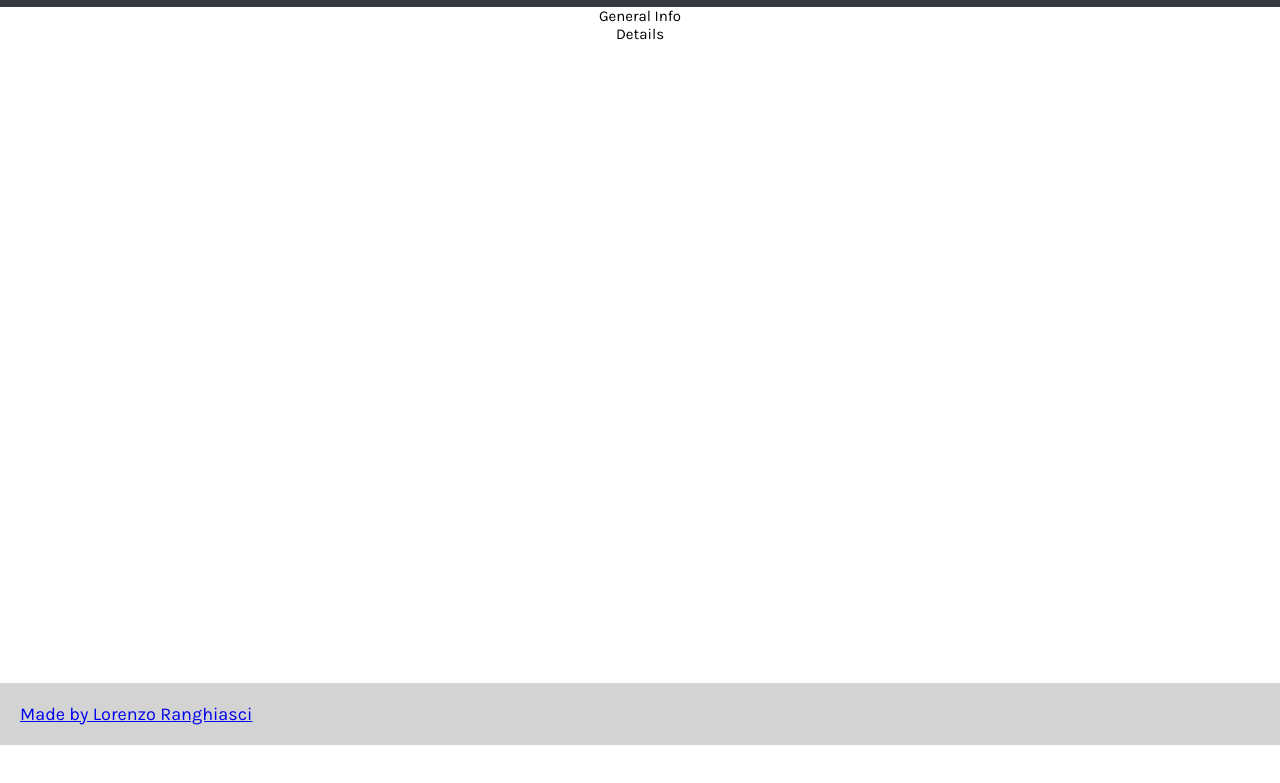
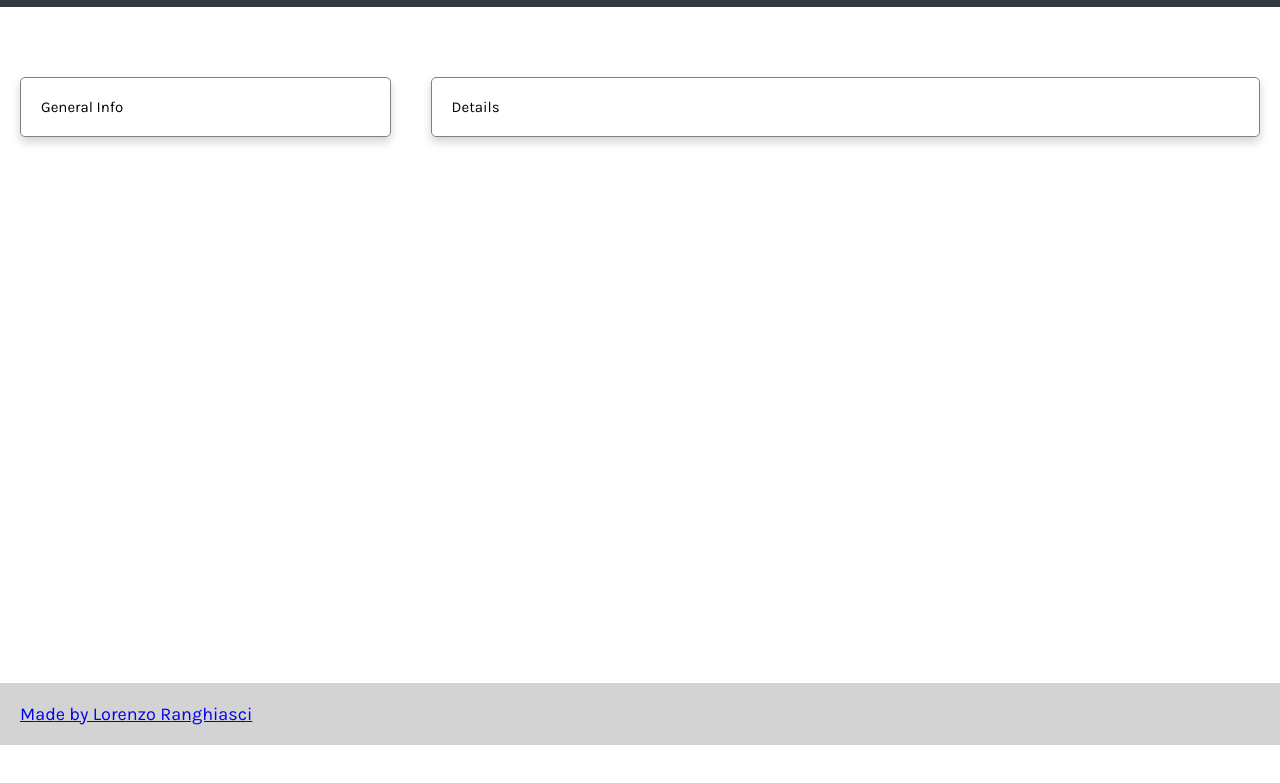
Before and after one commit to zioscuro/LRA-Profile-Manager, a plain HTML site: page mockup/profile.html in a window 1280 px wide. Shown: the part 55-838 px from the top of the page. Drawn offline with Linux system fonts and the light colour scheme.

Commit message:
Add profile page flex container and styles

```diff
--- a/mockup/profile.html
+++ b/mockup/profile.html
@@ -42,8 +42,10 @@
 
   <!-- PROFILE -->
   <div class="container">
-      <div>General Info</div>
-      <div>Details</div>
+      <div class="profile-container">
+        <div class="profile-section profile-identity">General Info</div>
+        <div class="profile-section profile-data">Details</div>
+      </div>
 </div>
 
   <!-- FOOTER -->
--- a/mockup/styles.css
+++ b/mockup/styles.css
@@ -7,6 +7,14 @@
 html {
     font-family: 'Karla', sans-serif;
     font-size: 15px;
+}
+
+.profile-card, .profile-section {
+    margin: 20px;
+    padding: 20px;
+    border: 1px solid gray;
+    border-radius: 5px;
+    box-shadow: 0px 5px 10px 0px lightgray;
 }
 
 /* NAVBAR */
@@ -80,10 +88,10 @@ html {
     display: none;
 }
 
-/* PROFILE CARDS */
+/* HOMEPAGE PROFILE CARDS */
 
 .container {
-    max-width: 1200px;
+    max-width: 1280px;
     min-height: 100vh;
     margin: auto;
     display: flex;
@@ -105,11 +113,6 @@ h1 {
 
 .profile-card {
     width: 270px;
-    margin: 10px;
-    padding: 20px;
-    border: 1px solid gray;
-    border-radius: 5px;
-    box-shadow: 0px 5px 10px 0px lightgray;
 }
 
 .profile-card img {
@@ -130,6 +133,22 @@ h1 {
 
 .profile-card i {
     color:#343A40;
+}
+
+/* PROFILE PAGE */
+.profile-container {
+    margin: 50px;
+    width: 100%;
+    display: flex;
+    justify-content: space-between;
+}
+
+.profile-identity {
+    flex-grow: 1;
+}
+
+.profile-data {
+    flex-grow: 3;
 }
 
 /* FOOTER */
@@ -153,5 +172,11 @@ footer {
     .navbar ul {
         display: none;
     }
+}
 
+/* profile page */
+@media screen and (max-width: 870px){
+    .profile-container {
+        display: block;
+    }
 }
```
